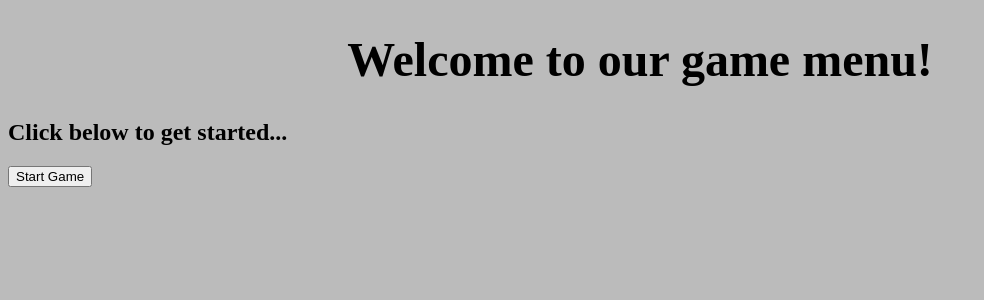
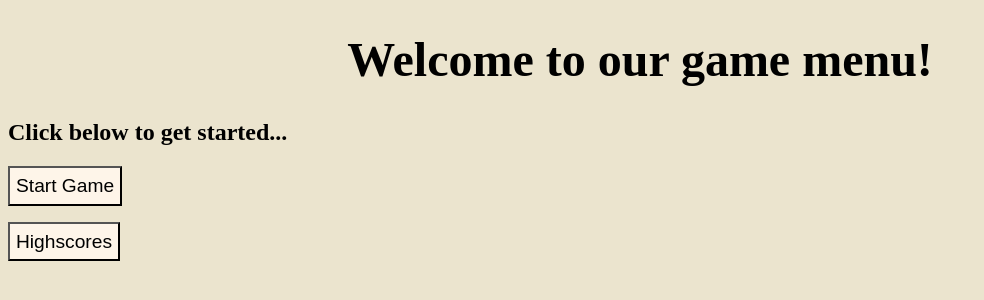
Before and after one commit to Beefman64/zeeet, a Flask app: page /menu in a window 1280 px wide. Shown: the top 300 px of the page, without its empty margins (0-984 px from the left). Run offline with Flask 2, Linux system fonts and the light colour scheme.

Commit message:
added new button and formatting

```diff
--- a/static/style.css
+++ b/static/style.css
@@ -1,5 +1,5 @@
 body {
-    background-color:rgb(187, 187, 187);
+    background-color:rgba(194, 175, 105, 0.325);
     color: rgb(0, 0, 0);
   }
 
@@ -9,3 +9,11 @@ body {
     font-family: 'Times New Roman', Times, serif;
     font-size: 36pt;
   }
+
+  button {
+    background-color: rgb(254, 245, 233);
+    color: black;
+    block-size: 3cap;
+    font-family: Arial, Helvetica, sans-serif;
+    font-size: larger;
+  }
--- a/templates/menu.html
+++ b/templates/menu.html
@@ -8,6 +8,8 @@
     <h1>Welcome to our game menu!</h1>
     <h2>Click below to get started...</h2>
     <button id="start-game-btn">Start Game</button>
+    <p></p>
+    <button id="high_scores_btn">Highscores</button>
 
     <script src="{{ url_for('static', filename='style.css') }}"></script>
   </body>
```
